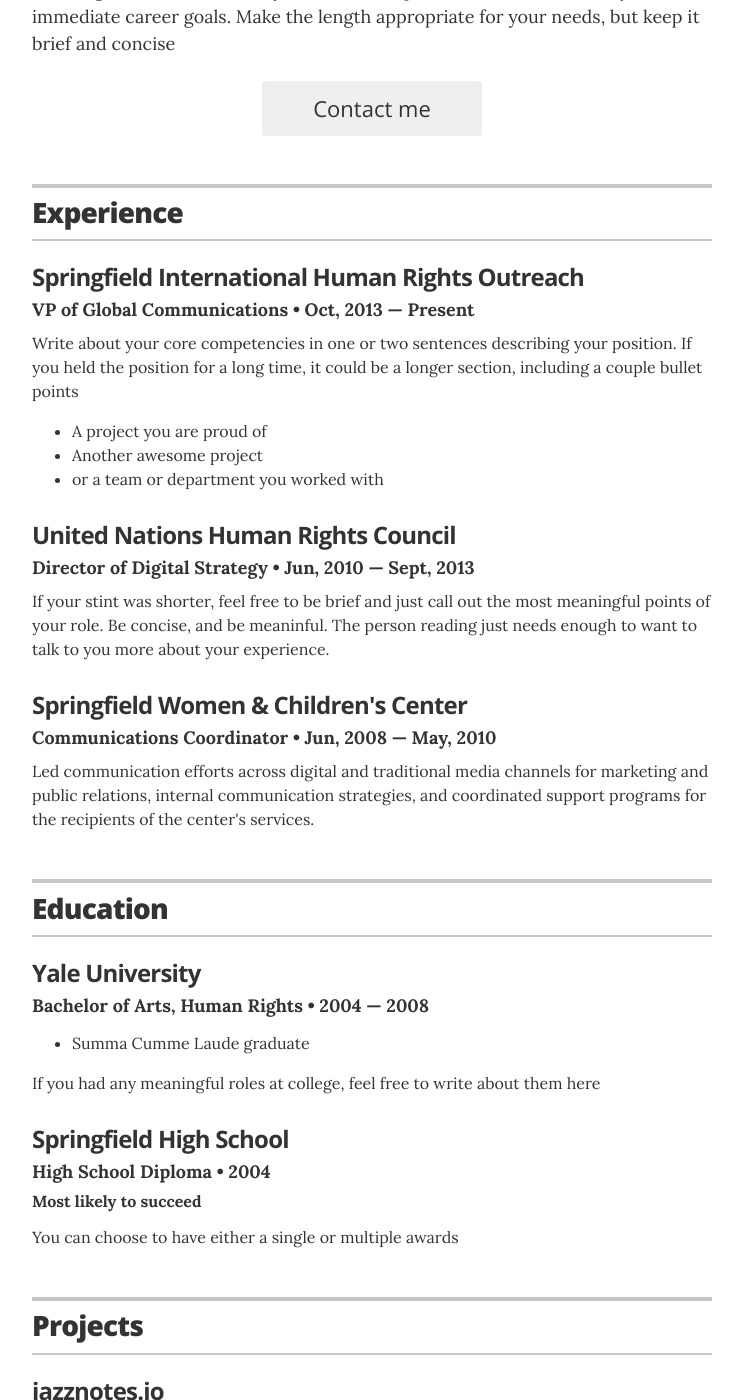
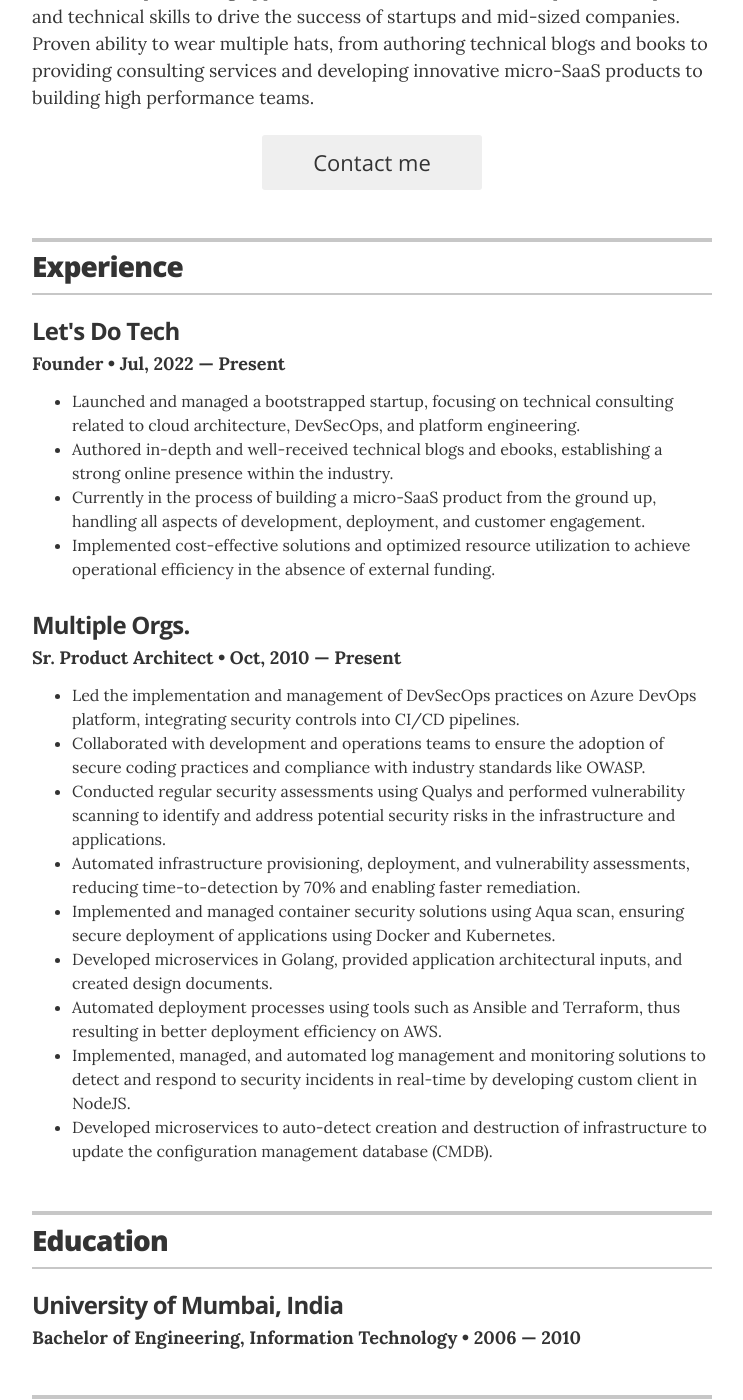
Before and after one commit to sumeetninawe/sumeetninawe.github.io, a Jekyll site: the page built from index.html, in a window 1280 px wide and 1400 px high, scrolled down 337 px. Shown: the whole window, without its empty margins (268-1011 px from the left). Built offline with Jekyll 4.4.1, drawn with Linux system fonts in a browser that asks for light colours; some of the changed text lies outside the part shown.

Commit message:
real data

```diff
--- a/_config.yml
+++ b/_config.yml
@@ -1,6 +1,6 @@
 # Site settings
-title: "Jekyll Resume Template"
-description: "A resume template for Jekyll and GitHub Pages sites."
+title: "Sumeet Ninawe"
+description: "Sumeet's resume."
 
 # Build settings
 markdown: kramdown
@@ -10,20 +10,20 @@
 
 # Resume settings
 resume_avatar:                  "true"
-resume_name:                    "Lisa M. Simpson"
-resume_title:                   "VP of Global Communications"
+resume_name:                    "Sumeet Ninawe"
+resume_title:                   "Founder, Let's Do Tech"
 
 # used for the contact button in _layouts/resume.html
-resume_contact_email:           "lisasimpson@youremailaddress.com"
+resume_contact_email:           "sumeet.ninawe@gmail.com"
 
 # the next two items are used for schema itemprops in _layouts/resume.html
-resume_contact_telephone:       "555-7334"
-resume_contact_address:         "742 Evergreen Terrace, Springfield"
+resume_contact_telephone:       "###-####"
+resume_contact_address:         "Germany"
 
-resume_header_contact_info:     "742 Evergreen Terrace, Springfield • 555-7334 • lisasimpson@youremailaddress.com"
+resume_header_contact_info:     "Online • sumeet.ninawe@gmail.com"
 display_header_contact_info:    "false"
 
-resume_header_intro: "<p>This is the executive summary. You should write a few brief, concise, and meaningful sentences about yourself from a professional context, and your immediate career goals. Make the length appropriate for your needs, but keep it brief and concise</p>"
+resume_header_intro: "<p>Dedicated and self-motivated tech founder with expertise in cloud computing and DevSecOps. Seeking opportunities to collaborate on entrepreneurial spirit and technical skills to drive the success of startups and mid-sized companies. Proven ability to wear multiple hats, from authoring technical blogs and books to providing consulting services and developing innovative micro-SaaS products to building high performance teams.</p>"
 
 # use "yes" to display the email contact button,
 # "no" to display an "I'm not looking for work" message,
@@ -35,24 +35,24 @@
 # comment out to hide
 resume_section_experience:      true
 resume_section_education:       true
-resume_section_projects:        true
+resume_section_projects:        false
 resume_section_skills:          true
-resume_section_recognition:     true
-resume_section_links:           true
-resume_section_associations:    true
+resume_section_recognition:     false
+resume_section_links:           false
+resume_section_associations:    false
 # resume_section_interests:       true
 
 # Resume social links
 # uncomment the options you wish to display, and add your own URL
 resume_social_links:
-  resume_github_url:            "https://github.com/jglovier/resume-template"
-  resume_twitter_url:           "http://twitter.com/jglovier"
-  resume_dribbble_url:          "https://dribbble.com/jag"
+  resume_github_url:            "https://github.com/sumeetninawe"
+  resume_twitter_url:           "https://twitter.com/letsdotech_dev"
+  # resume_dribbble_url:          "https://dribbble.com/jag"
   # resume_facebook_url:          "insert Facebook URL here"
-  resume_linkedin_url:          "https://www.linkedin.com/in/joelglovier"
+  # resume_linkedin_url:          "https://www.linkedin.com/in/joelglovier"
   # resume_instagram_url:         "insert your Instagram URL here"
-  resume_website_url:           "http://joelglovier.com"
-  resume_medium_url:            "https://medium.com/@jglovier"
+  # resume_website_url:           "http://joelglovier.com"
+  resume_medium_url:            "https://medium.com/@letsdotech"
 resume_print_social_links:      true
 
 # Design settings
--- a/_data/education.yml
+++ b/_data/education.yml
@@ -1,13 +1,4 @@
 # Degree
-- degree: Bachelor of Arts, Human Rights
-  uni: Yale University
-  year: 2004 &mdash; 2008
-  awards:
-    - award: Summa Cumme Laude graduate
-  summary: If you had any meaningful roles at college, feel free to write about them here
-
-- degree: High School Diploma
-  uni: Springfield High School
-  year: 2004
-  award: Most likely to succeed
-  summary: You can choose to have either a single or multiple awards
+- degree: Bachelor of Engineering, Information Technology
+  uni: University of Mumbai, India
+  year: 2006 &mdash; 2010
--- a/_data/experience.yml
+++ b/_data/experience.yml
@@ -1,19 +1,12 @@
 # Jobs
-# VP of Global Communications
-- company: Springfield International Human Rights Outreach
-  position: VP of Global Communications
-  duration: Oct, 2013 &mdash; Present
-  summary: Write about your core competencies in one or two sentences describing your position. If you held the position for a long time, it could be a longer section, including a couple bullet points	<ul class="resume-item-list"><li>A project you are proud of</li><li>Another awesome project</li><li>or a team or department you worked with</li></ul>
+# Employer experience
+- company: Let's Do Tech
+  position: Founder
+  duration: Jul, 2022 &mdash; Present
+  summary: <ul class="resume-item-list"><li>Launched and managed a bootstrapped startup, focusing on technical consulting related to cloud architecture, DevSecOps, and platform engineering.</li><li>Authored in-depth and well-received technical blogs and ebooks, establishing a strong online presence within the industry.</li><li>Currently in the process of building a micro-SaaS product from the ground up, handling all aspects of development, deployment, and customer engagement.</li><li>Implemented cost-effective solutions and optimized resource utilization to achieve operational efficiency in the absence of external funding.</li></ul>
 
-# Director of Digital Stratgy
-- company: United Nations Human Rights Council
-  position: Director of Digital Strategy
-  duration:  Jun, 2010 &mdash; Sept, 2013
-  summary: If your stint was shorter, feel free to be brief and just call out the most meaningful points of your role. Be concise, and be meaninful. The person reading just needs enough to want to talk to you more about your experience.
-
-
-# Communications Coordinator
-- company: Springfield Women & Children's Center
-  position: Communications Coordinator
-  duration:   Jun, 2008  &mdash; May, 2010
-  summary: Led communication efforts across digital and traditional media channels for marketing and public relations, internal communication strategies, and coordinated support programs for the recipients of the center's services.
+# Employee experience
+- company: Multiple Orgs.
+  position: Sr. Product Architect
+  duration:  Oct, 2010 &mdash; Present
+  summary: <ul class="resume-item-list"><li>Led the implementation and management of DevSecOps practices on Azure DevOps platform, integrating security controls into CI/CD pipelines.</li><li>Collaborated with development and operations teams to ensure the adoption of secure coding practices and compliance with industry standards like OWASP.</li><li>Conducted regular security assessments using Qualys and performed vulnerability scanning to identify and address potential security risks in the infrastructure and applications.</li><li>Automated infrastructure provisioning, deployment, and vulnerability assessments, reducing time-to-detection by 70% and enabling faster remediation.</li><li>Implemented and managed container security solutions using Aqua scan, ensuring secure deployment of applications using Docker and Kubernetes.</li><li>Developed microservices in Golang, provided application architectural inputs, and created design documents.</li><li>Automated deployment processes using tools such as Ansible and Terraform, thus resulting in better deployment efficiency on AWS.</li><li>Implemented, managed, and automated log management and monitoring solutions to detect and respond to security incidents in real-time by developing custom client in NodeJS.</li><li>Developed microservices to auto-detect creation and destruction of infrastructure to update the configuration management database (CMDB).</li></ul>
--- a/_data/skills.yml
+++ b/_data/skills.yml
@@ -1,12 +1,25 @@
 # Skills
-# Organizational leadership
-- skill: Organizational leadership
-  description: I have several years of experience leading organziations from community groups to business departments. From public speaking, to mentoring, to coordination of people and events, I can lead in any context.
 
-# Communications strategy
-- skill: Communications strategy
-  description: Content and marketing strategy,
+- skill: Cloud Computing
+  description: AWS, Azure, Google Cloud
 
-# Digital content development and creation
-- skill: Digital content development and creation
-  description: Copy writing, graphic design, web design, front-end web development, print design
+- skill: Automation
+  description: Terraform, Ansible, Pulumi
+
+- skill: DevOps
+  description: CI/CD, Jenkins, GitLab, Docker, Kubernetes
+
+- skill: Security
+  description: SecOps, Threat Modeling, Security Automation, Compliance
+
+- skill: Programming Languages
+  description: Python, Golang, JavaScript
+
+- skill: Database Systems
+  description: MySQL, MongoDB, DynamoDB
+
+- skill: Entrepreneurship
+  description: Bootstrapping, Product Development, Consulting
+
+- skill: Communication
+  description: Book Authoring, Blogging
--- a/_layouts/resume.html
+++ b/_layouts/resume.html
@@ -232,8 +232,7 @@
       {% endif %}
 
       <footer class="page-footer">
-        <p class="footer-line">Made by <a href="http://twitter.com/jglovier">@jglovier</a>. Fork me on <a href="https://github.com/jglovier/resume-template">GitHub</a>.</p>
-        <p class="footer-line">If this is your live resume, you can modify or remove this part. ;-)</p>
+        <p class="footer-line">Template Credit: Made by <a href="http://twitter.com/jglovier">@jglovier</a>. Fork me on <a href="https://github.com/jglovier/resume-template">GitHub</a>.</p>
       </footer>
 
     </div>
```
